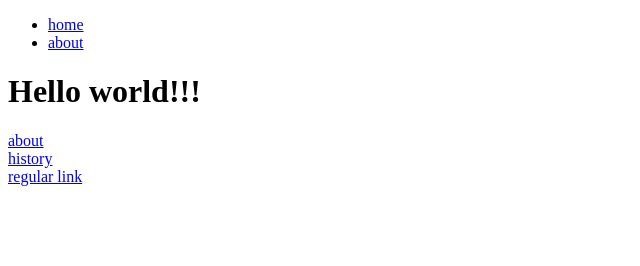
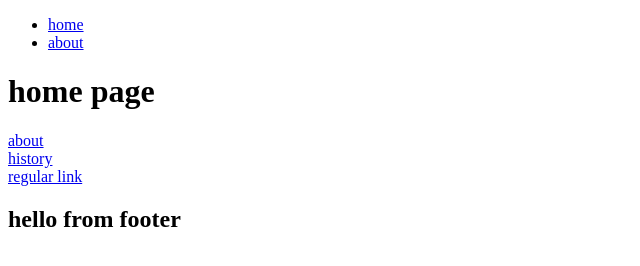
Before and after one commit to Fc0S4b/gatsbyTutorial, a Gatsby site: page / in a window 1280 px wide. Shown: the whole page, without its empty margins (0-640 px from the left). Built offline with nearby package versions, Linux system fonts and the light colour scheme; Gatsby itself is replaced by a stand-in of ours.

Commit message:
Layout Component

```diff
--- /dev/null
+++ b/src/components/Footer.js
@@ -0,0 +1,11 @@
+import React from "react"
+
+const Footer = () => {
+  return (
+    <footer>
+      <h2>hello from footer</h2>
+    </footer>
+  )
+}
+
+export default Footer
--- /dev/null
+++ b/src/components/Layout.js
@@ -0,0 +1,14 @@
+import React from "react"
+import Navbar from "./Navbar"
+import Footer from "./Footer"
+const Layout = ({ children }) => {
+  return (
+    <>
+      <Navbar />
+      {children}
+      <Footer />
+    </>
+  )
+}
+
+export default Layout
--- a/src/pages/index.js
+++ b/src/pages/index.js
@@ -1,11 +1,10 @@
 import React from "react"
 import { Link } from "gatsby"
-import Navbar from "../components/Navbar"
+import Layout from "../components/Layout"
 export default function Home() {
   return (
-    <div>
-      <Navbar />
-      <h1> Hello world!!!</h1>
+    <Layout>
+      <h1> home page</h1>
       <div>
         {/* no refresh page with Link */}
         <Link to="/about">about</Link>
@@ -15,6 +14,6 @@ export default function Home() {
       </div>
       {/* regular refresh with a link */}
       <a href="/about">regular link</a>
-    </div>
+    </Layout>
   )
 }
```
Also changed, not shown: src/pages/about.js (+3 -5 lines).
